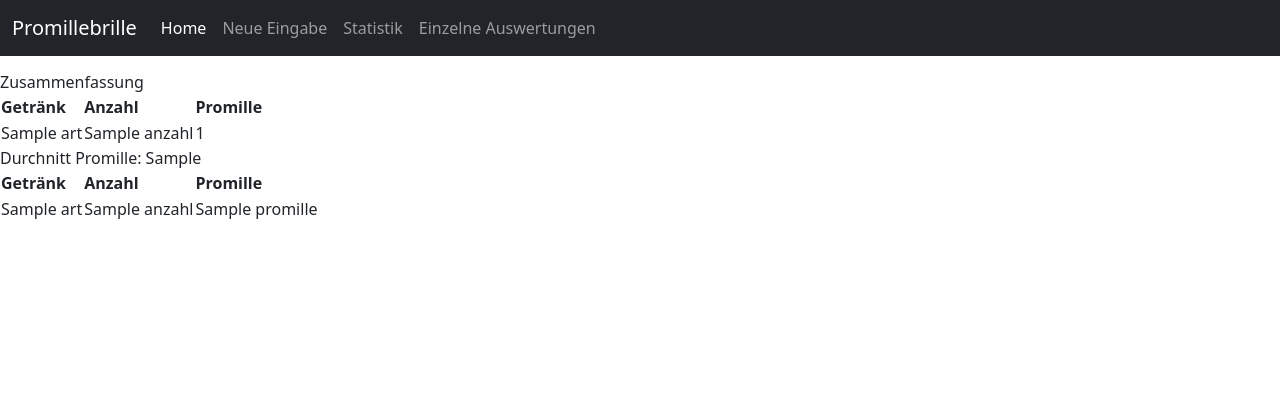
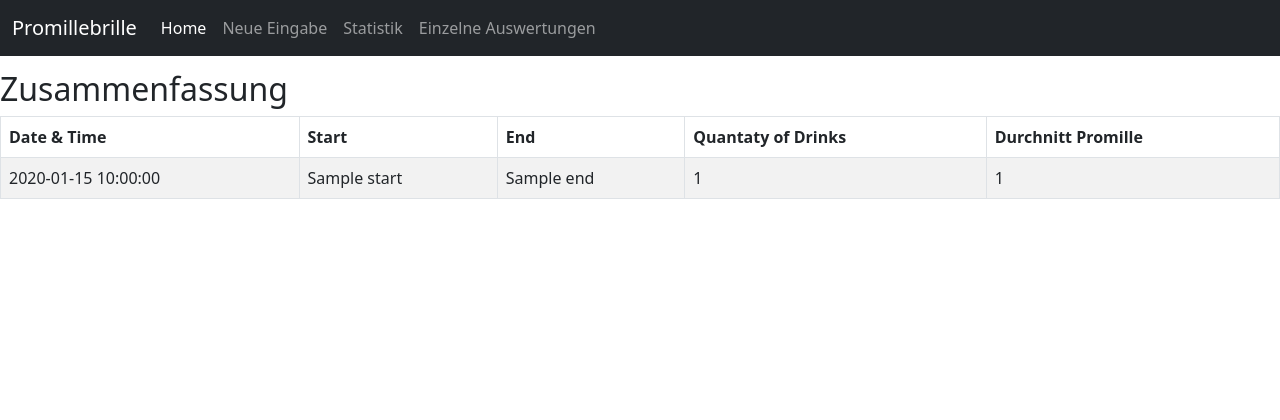
Before and after one commit to janindabuegl22/pro2_semesterarbeit, a Flask app: template templates/statistik.html in a window 1280 px wide. Shown: the top 420 px of the page. Run offline with Flask 3, Linux system fonts and the light colour scheme; the template is opened without the code that fills it: most values are stand-ins (such as "Sample title", 1, 10 or a date in 2020); some libraries are stand-ins or nearby versions.

Commit message:
first commit

```diff
--- a/main.py
+++ b/main.py
@@ -9,6 +9,8 @@ from func.datenbank import read, write
 
 app = Flask(__name__)
 
+latest_drink_record = {}
+
 
 @app.route("/home")
 def index():
@@ -18,6 +20,8 @@ def index():
 
 @app.route("/neue_eingabe", methods=["GET", "POST"])
 def eingabe():
+    global latest_drink_record
+
     if request.method == "POST":
         groesse = request.form.get('groesse')
         gewicht = request.form.get('gewicht')
@@ -50,7 +54,8 @@ def eingabe():
             timestamp = datetime.now()
 
             write('daten/saved_drinks.json', str(timestamp), daten)
-            return redirect(url_for('read_saved_drinks'))  # redirect
+            latest_drink_record = daten
+            return redirect(url_for('einzelne'))  # redirect
         else:
             return "Bitte alle Felder ausfüllen."
     return render_template("formular.html", name="Jan", eingabe_url=url_for('eingabe'))
@@ -59,57 +64,89 @@ def eingabe():
 @app.route("/statistik")
 def read_saved_drinks():
     drinks = read('daten/saved_drinks.json')
-    if not ('daten' in drinks and 'getraenke' in drinks['daten']):
+    if not drinks:
         return "No drinks found."
-    gewicht = float(drinks['daten']['gewicht'])
+    drinks_stats = get_drinks_stats(drinks)
+
+    return render_template('statistik.html', drinks_stats=drinks_stats)
+
+
+def get_promille(gewicht, drink):
     vol = {"Bier": 0.05, "Wein": 0.12, "Sekt": 0.11, "Schnaps": 0.12}
-    drinks_list = get_drink_list(drinks, gewicht, vol)
-    avg_promille = get_avg_promille(drinks, gewicht, vol)
+    art = drink['art']
+    anzahl = float(drink['anzahl'])
+    promille = anzahl * vol[art] * 0.8 / (gewicht * 0.6)
+    return promille
 
-    return render_template('statistik.html', drinks=drinks_list, avg_promille=avg_promille, ds_promille=avg_promille["alles"]["total_promille"])
 
-def get_drink_list(drinks, gewicht, vol):
-    drink_list = []
+def get_drinks_stats(drinks):
+    drinks_stats = []
     for timestamp, daten in drinks.items():
-        getraenke = daten["getraenke"]
+        total_drinks = 0
+        total_promille = 0
+        drink_summary = {}
+        gewicht = float(daten['gewicht'])
+        getraenke = daten['getraenke']
         for drink in getraenke:
-            anzahl = float(drink['anzahl'])
-            art = drink["art"]
-            promille = anzahl * vol[art] * 0.8 / (gewicht * 0.6)
-            drink_list.append({
-                "art": art,
-                "anzahl": anzahl,
-                "promille": '%.2f' % promille
-            })
-    return drink_list
+            total_drinks += float(drink['anzahl'])
+            total_promille += get_promille(gewicht, drink)
+        drink_summary['timestamp'] = datetime.strptime(timestamp, '%Y-%m-%d %H:%M:%S.%f').strftime('%d/%m/%Y, %H:%M')
+        drink_summary['start'] = daten['start']
+        drink_summary['end'] = daten['end']
+        drink_summary['total_drinks'] = total_drinks
+        drink_summary['total_promille'] = total_promille
+        drinks_stats.append(drink_summary)
+    return drinks_stats
 
-def get_avg_promille(drinks, gewicht, vol):
-    total_promille_dict = {"alles": {"total_promille": 0, "anzahl": 0}}
-    for timestamp, daten in drinks.items():
-        getraenke = daten["getraenke"]
-        for drink in getraenke:
-            anzahl = float(drink['anzahl'])
-            art = drink["art"]
-            if art not in total_promille_dict:
-                total_promille_dict[art] = {"total_promille": 0, "anzahl": 0}
 
-            promille = anzahl * vol[art] * 0.8 / (gewicht * 0.6)
-            total_promille_dict[art]["total_promille"] += promille
-            total_promille_dict[art]["anzahl"] += 1
-            total_promille_dict["alles"]["total_promille"] += promille
-            total_promille_dict["alles"]["anzahl"] += 1
+# def get_drink_list(drinks):
+#     drink_list = []
+#     for timestamp, daten in drinks.items():
+#         gewicht = float(daten['gewicht'])
+#         getraenke = daten["getraenke"]
+#         for drink in getraenke:
+#             anzahl = float(drink['anzahl'])
+#             art = drink["art"]
+#             promille = get_promille(gewicht, drink)
+#             drink_list.append({
+#                 "art": art,
+#                 "anzahl": anzahl,
+#                 "promille": '%.2f' % promille
+#             })
+#     return drink_list
 
-    return total_promille_dict
+# def get_avg_promille(drinks):
+#     total_promille_dict = {"alles": {"total_promille": 0, "anzahl": 0}}
+#     for timestamp, daten in drinks.items():
+#         gewicht = float(daten['gewicht'])
+#         getraenke = daten["getraenke"]
+#         for drink in getraenke:
+#             anzahl = float(drink['anzahl'])
+#             art = drink["art"]
+#             if art not in total_promille_dict:
+#                 total_promille_dict[art] = {"total_promille": 0, "anzahl": 0}
+#
+#             promille = get_promille(gewicht, drink)
+#             total_promille_dict[art]["total_promille"] += promille
+#             total_promille_dict[art]["anzahl"] += 1
+#             total_promille_dict["alles"]["total_promille"] += promille
+#             total_promille_dict["alles"]["anzahl"] += 1
+#
+#     return total_promille_dict
 
 @app.route("/einzelne")
 def einzelne():
-    drinks = read('daten/saved_drinks.json')
+    global latest_drink_record
+
+    daten = latest_drink_record
     rows = []
-    for timestamp, daten in drinks.items():
+    if daten:
+        gewicht = float(daten['gewicht'])
         uhrzeit = daten['start']
         getraenke = daten['getraenke']
         for drink in getraenke:
-            row = [drink['art'], drink['anzahl'], uhrzeit]
+            promille = get_promille(gewicht, drink)
+            row = [drink['art'], drink['anzahl'], uhrzeit, promille]
             rows.append(row)
     return render_template('einzelne.html', rows=rows)
 
--- a/templates/index.html
+++ b/templates/index.html
@@ -195,7 +195,7 @@
 
 <main class="container">
   <div class="bg-body-tertiary p-5 rounded">
-    <h1>Willkommen & Cheers!</h1>
+    <h1>Willkommen!</h1>
     <p class="lead">Dies ist dein persönlicher Promilletester! Auf dieser Seite erfährst du, wie viel Promille du aktuell im Blut hast. Zudem werden dir verschiedene Statistika zu deinem Alkoholkonsum angezeigt.</p>
     <a class="btn btn-lg btn-primary" href="/neue_eingabe" role="button">Neues Getränk &raquo;</a>
        <div class="tipps">
--- a/templates/statistik.html
+++ b/templates/statistik.html
@@ -186,41 +186,31 @@
                 <li class="nav-item">
                     <a class="nav-link" href="/einzelne">Einzelne Auswertungen</a>
                 </li>
-                </li>
             </ul>
         </div>
     </div>
 </nav>
 
-Zusammenfassung
-<table>
-    <tr>
-        <th>Getränk</th>
-        <th>Anzahl</th>
-        <th>Promille</th>
-    </tr>
-    {% for art, drink in avg_promille.items() %}
+<h2>Zusammenfassung</h2>
+<table class="table table-striped table-bordered">
+    <thead>
         <tr>
-            <td>{{ art }}</td>
-            <td>{{ drink['anzahl'] }}</td>
-            <td>{{ drink['total_promille'] }}</td>
+            <th>Date & Time</th>
+            <th>Start</th>
+            <th>End</th>
+            <th>Quantaty of Drinks</th>
+            <th>Durchnitt Promille</th>
         </tr>
-    {% endfor %}
+    </thead>
+    <tbody>
+        {% for drink in drinks_stats %}
+            <tr>
+                <td>{{ drink['timestamp'] }}</td>
+                <td>{{ drink['start'] }}</td>
+                <td>{{ drink['end'] }}</td>
+                <td>{{ drink['total_drinks'] }}</td>
+                <td>{{ drink['total_promille'] }}</td>
+            </tr>
+        {% endfor %}
+    </tbody>
 </table>
-
-    Durchnitt Promille: {{ ds_promille }}
-
- <table>
-    <tr>
-        <th>Getränk</th>
-        <th>Anzahl</th>
-        <th>Promille</th>
-    </tr>
-    {% for drink in drinks %}
-        <tr>
-            <td>{{ drink['art'] }}</td>
-            <td>{{ drink['anzahl'] }}</td>
-            <td>{{ drink['promille'] }}</td>
-        </tr>
-    {% endfor %}
-</table>
```
Also changed, not shown: daten/saved_drinks.json (+108 -0 lines), templates/einzelne.html (+9 -2 lines).
